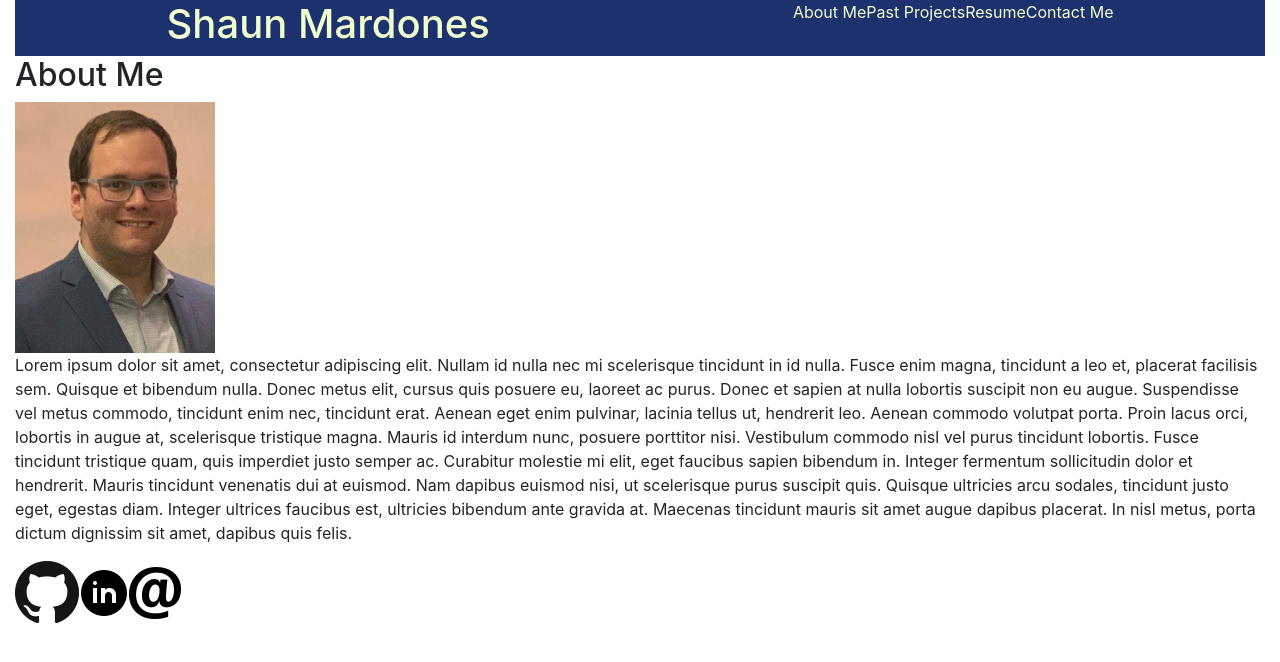
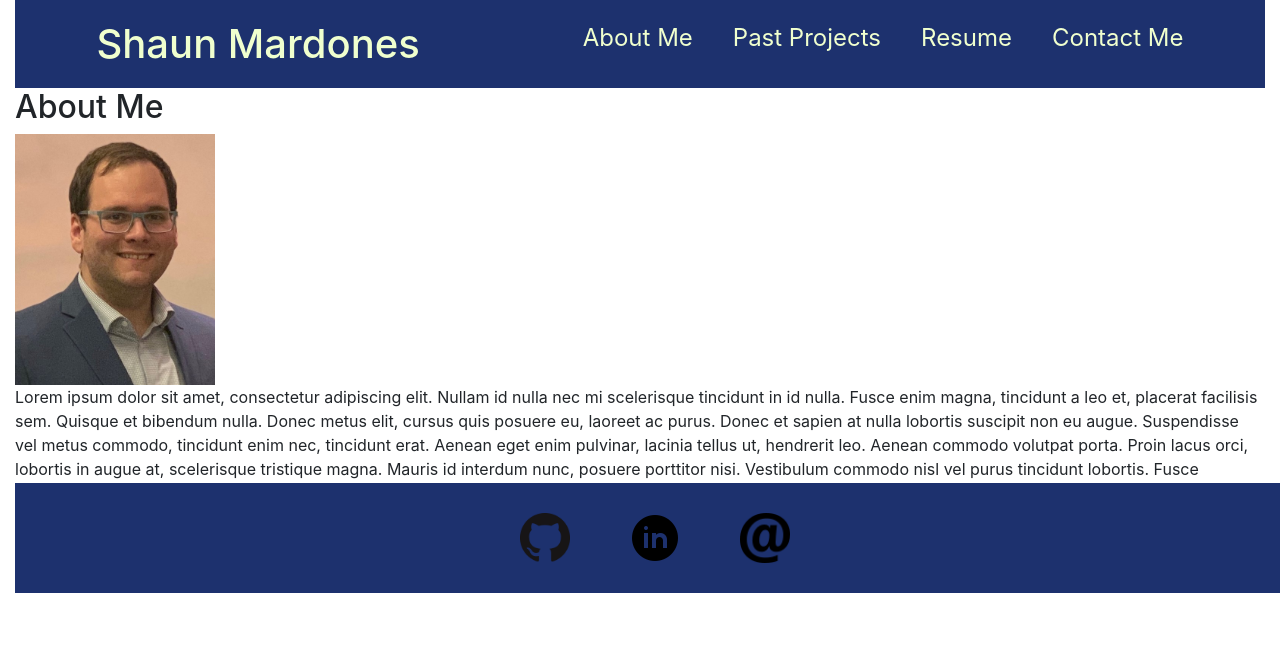
Before and after one commit to Glathrop/portfolio, a React (Create React App) app in the folder react-portfolio/: page / in a window 1280 px wide. Shown: the top 662 px of the page. Built offline with nearby package versions, Linux system fonts and the light colour scheme.

Commit message:
more changes

```diff
--- a/react-portfolio/package.json
+++ b/react-portfolio/package.json
@@ -7,7 +7,9 @@
     "@testing-library/jest-dom": "^4.2.4",
     "@testing-library/react": "^9.5.0",
     "@testing-library/user-event": "^7.2.1",
+    "bootstrap": "^4.5.3",
     "react": "^16.14.0",
+    "react-bootstrap": "^1.3.0",
     "react-dom": "^16.14.0",
     "react-scripts": "3.4.3"
   },
--- a/react-portfolio/src/App.css
+++ b/react-portfolio/src/App.css
@@ -1,4 +1,5 @@
 * {
+  position: relative;
   margin: 0;
   padding: 0;
 
@@ -12,7 +13,6 @@
   --fifth-color: #f0ffce;
 }
 
-
 .app-header {
   display: flex;
   justify-content: space-around;
@@ -22,19 +22,30 @@
 
 }
 
+h1 {
+  margin: 20px;
+}
+
 .tab-list {
   display: flex;
   flex-direction: row;
-  justify-content: center;
+  justify-content: space-evenly;
+  font-size: 1.5rem;
 }
 
 .tab {
   list-style: none;
+  margin: 20px 20px 0 20px;
+
 }
+
+
+/* About Section */
 
 .about-wrapper {
   display: flex;
   flex-wrap: wrap;
+  margin-bottom: 50px;
 }
 
 .self-portrait {
@@ -59,3 +70,38 @@
   width: 100%;
   object-fit: fill;
 }
+
+/* Contact Form */
+
+label {
+  display: block;
+}
+
+button {
+  color: var(--fifth-color);
+  background-color: var(--secondary-color);
+  border: 1px;
+  border-color: black;
+  padding: 5px;
+}
+
+/* Footer */
+
+footer {
+  background-color: var(--main-bg-color);
+  position: absolute;
+  bottom: 0;
+  width: 100%;
+
+ }
+
+ .footer-icons {
+   display: flex;
+   justify-content: center;
+   align-items: center;
+ }
+
+ .contact-icon {
+    width: 50px;
+    margin: 30px;
+ }
--- a/react-portfolio/src/components/Footer/index.js
+++ b/react-portfolio/src/components/Footer/index.js
@@ -2,7 +2,7 @@ import React from 'react';
 
 function Footer() {
     return(
-        <div className="flex-row">
+        <div className="footer-icons">
             <a href="https://github.com/smardones">
                 <img
                     src={require('../../assets/icons/GitHub.png')}
--- a/react-portfolio/src/components/Nav/index.js
+++ b/react-portfolio/src/components/Nav/index.js
@@ -10,7 +10,7 @@ function Nav(props) {
         <nav>
             <ul className="tab-list">
                 {navOptions.map((option) => (
-                    <li key={option.name} className="tab">
+                    <li key={option.name} className="tab" sm={12} md={6} lg={4}>
                         <span onClick={()=>
                         setCurrentTab(option)}>{option.name}</span>
                     </li>
```
Also changed, not shown: 1 other file (tests, documents, lock files or other folders).
